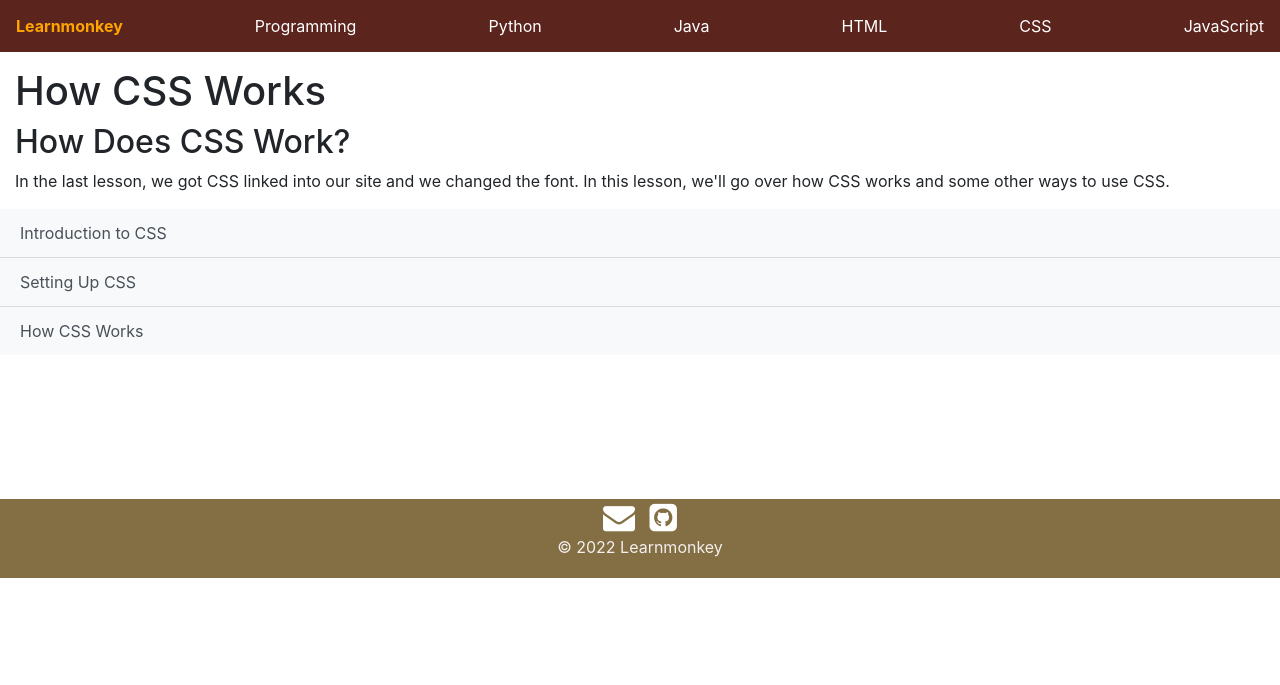
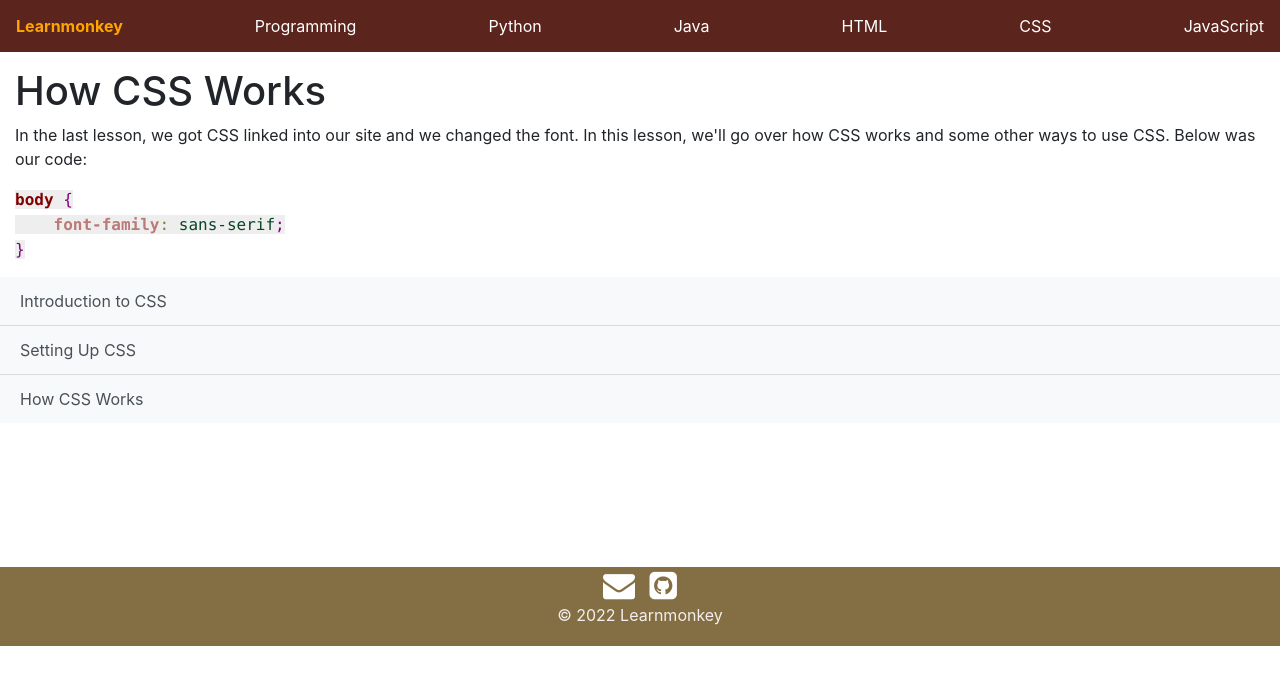
Before and after one commit to learnmonkey/learnmonkey.github.io, a Jekyll site: the page built from programming/css/how-css-works.html, in a window 1280 px wide and 900 px high. Shown: the top 685 px of the window. Built offline with Jekyll 4.4.1, drawn with Linux system fonts in a browser that asks for light colours.

Commit message:
Update how-css-works.html

```diff
--- a/programming/css/how-css-works.html
+++ b/programming/css/how-css-works.html
@@ -5,8 +5,7 @@ layout: css
 ---
 
 <h1>How CSS Works</h1>
-
-<section>
-    <h2>How Does CSS Work?</h2>
-    <p>In the last lesson, we got CSS linked into our site and we changed the font. In this lesson, we'll go over how CSS works and some other ways to use CSS.</p>
-</section>
+<p>In the last lesson, we got CSS linked into our site and we changed the font. In this lesson, we'll go over how CSS works and some other ways to use CSS. Below was our code: </p>
+<code style='color:#000000;'><span style='color:#800000; font-weight:bold; '>body</span> <span style='color:#800080; '>{</span><br>
+        &nbsp;&nbsp;&nbsp;&nbsp;<span style='color:#bb7977; font-weight:bold; '>font-family</span><span style='color:#808030; '>:</span> <span style='color:#074726; '>sans-serif</span><span style='color:#800080; '>;</span><br>
+      <span style='color:#800080; '>}</span></code>
```
